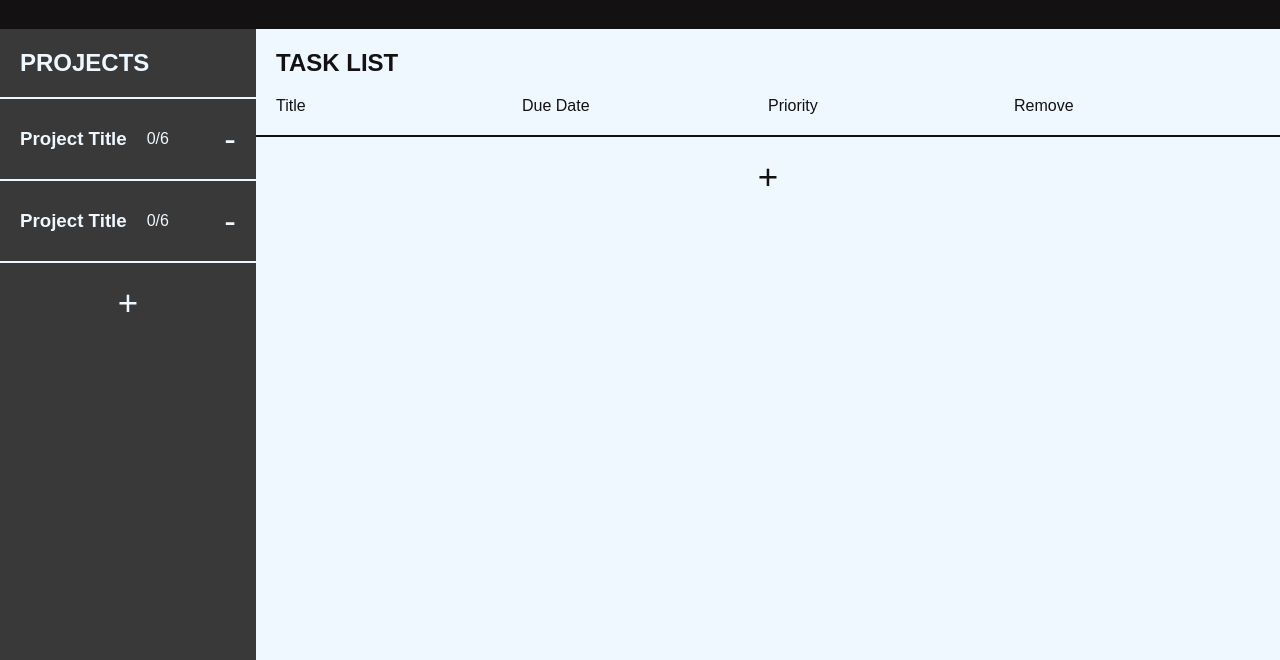
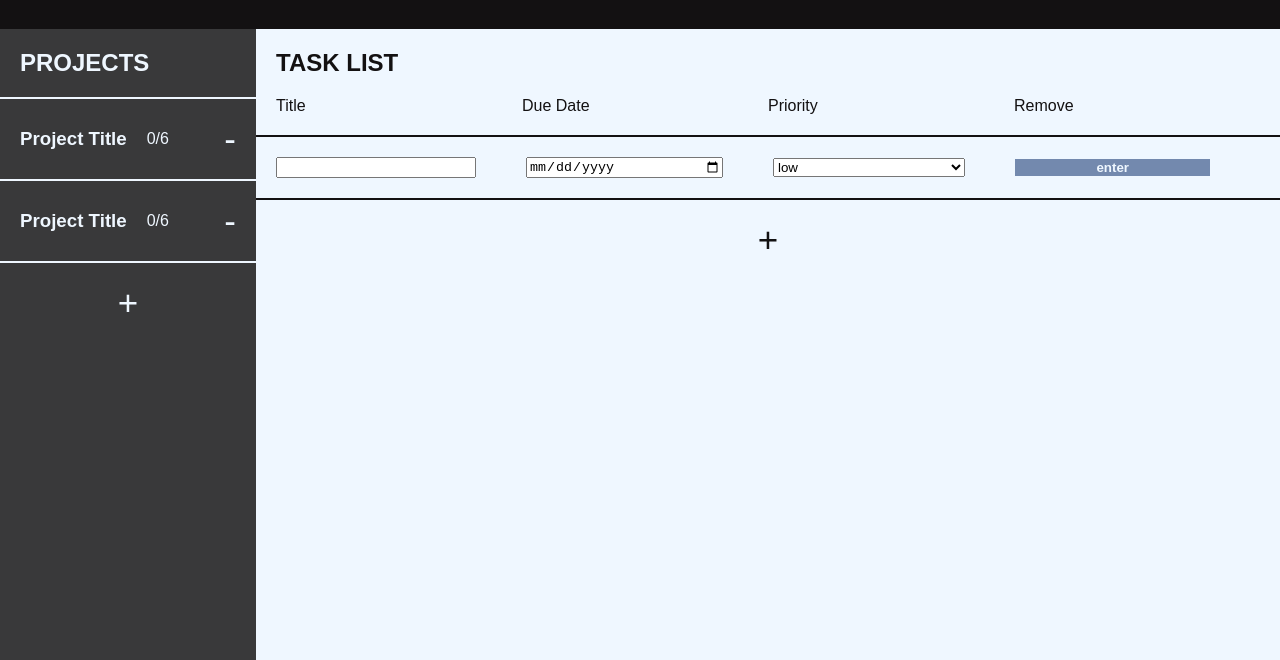
Before and after one commit to aagraston/todo-list, a website built with webpack: page src/template.html in a window 1280 px wide. Shown: the part 140-800 px from the top of the page. Built offline with nearby package versions, Linux system fonts and the light colour scheme; a web font is replaced by a local one.

Commit message:
html templated for task submission

```diff
--- a/src/scss/_elements.scss
+++ b/src/scss/_elements.scss
@@ -1,5 +1,13 @@
 h1 {
   font-size: 60px;
+}
+
+
+button {
+  border: none;
+  background-color: $color-low-contrast-blue;
+  color: $color-white;
+  font-weight: 700;
 }
 
 %indicator {
--- a/src/scss/_sections.scss
+++ b/src/scss/_sections.scss
@@ -129,6 +129,7 @@ p {
 }
 
 .task-container > * {
+  margin-right: 50px;
   flex-basis: 25%;
 }
 
--- a/src/template.html
+++ b/src/template.html
@@ -54,7 +54,16 @@
         </div>
 
         <div class="tasks">
-
+          <div class="task-container">
+            <input type="text" id="title">
+            <input type="date" id="date">
+            <select name="priority" id="priority">
+              <option value="low">low</option>
+              <option value="medium">medium</option>
+              <option value="high">high</option>
+            </select>
+            <button id="enter">enter</button>
+          </div>
         </div>
 
         <div class="new-task-button">
```
Also changed, not shown: dist/index.html, dist/main.bundle.js, src/js/htmlTakForm.js (added).
